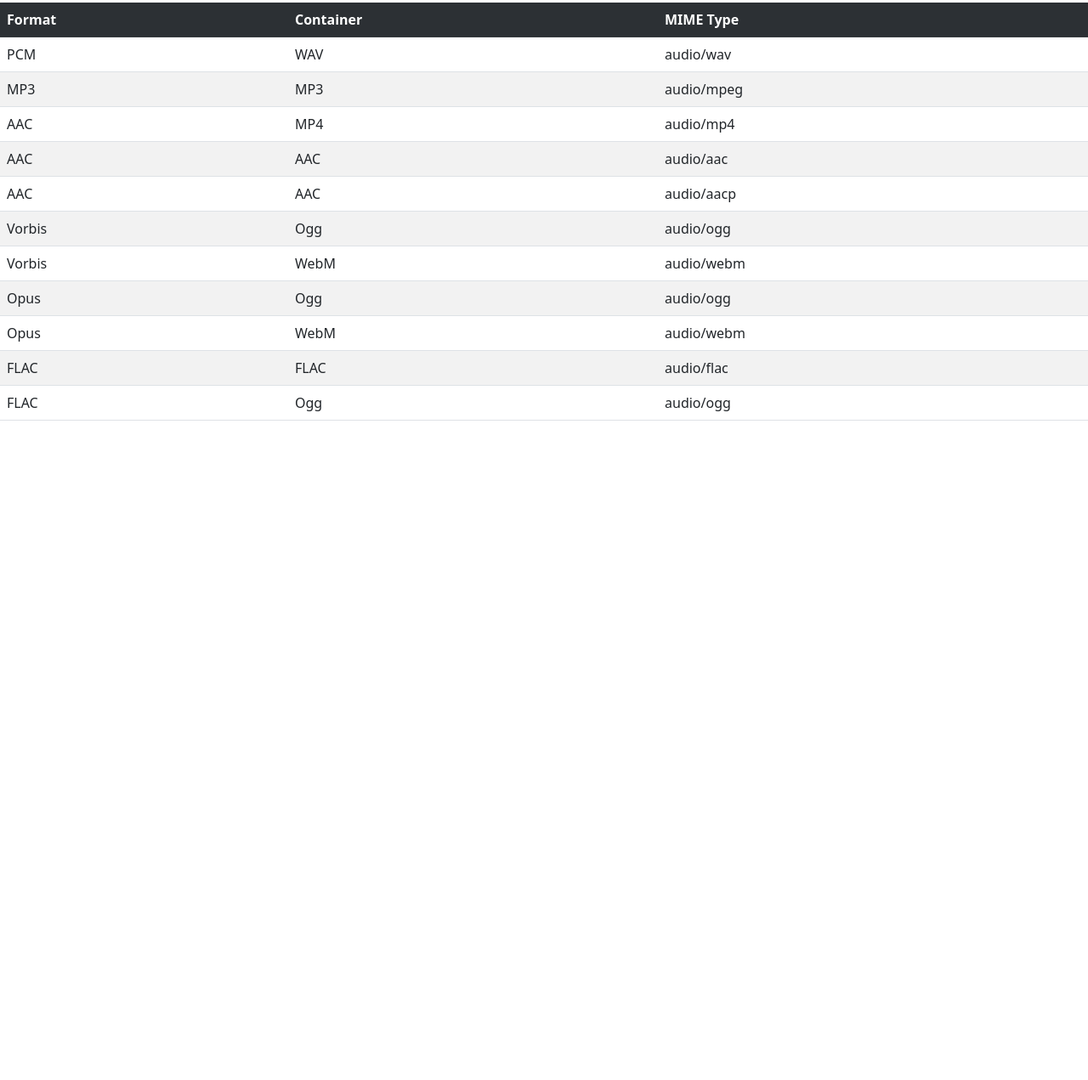
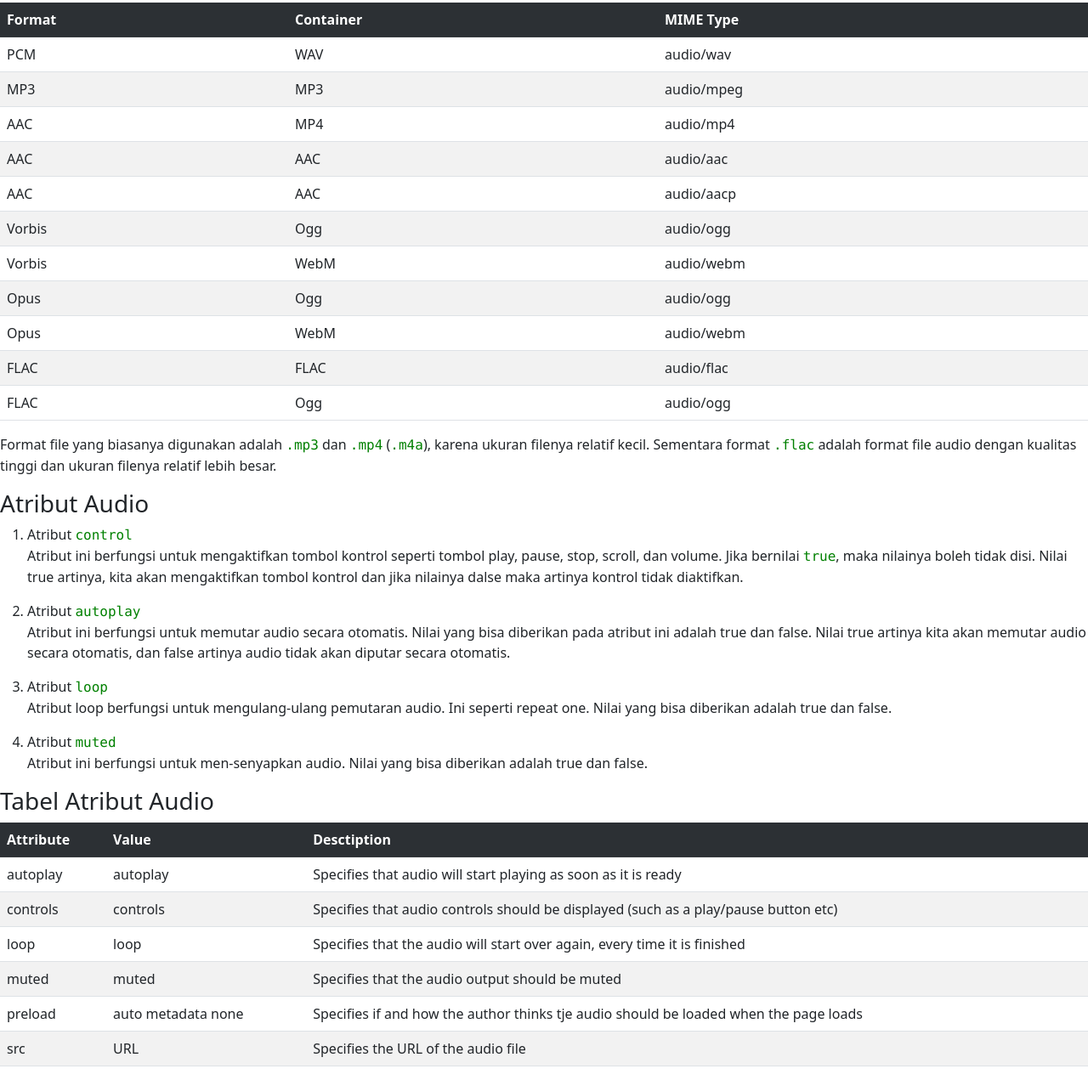
Before and after one commit to febrii0/Materi-Web-Polinela, a plain HTML site: page Basic Web Programming/6. Audio dan Video/Audio/AddAudio.html in a window 1280 px wide. Shown: the part 433-1704 px from the top of the page at 85% size. Before the commit the page ends 944 px from the top, so only its background shows below. Drawn offline with nearby package versions, Linux system fonts and the light colour scheme.

Commit message:
Menambahkan materi audio

```diff
--- a/Basic Web Programming/6. Audio dan Video/Audio/AddAudio.html
+++ b/Basic Web Programming/6. Audio dan Video/Audio/AddAudio.html
@@ -12,6 +12,10 @@
     <style type="text/css">
         th{
             font-weight: bold;
+        }
+
+        samp{
+            color: green;
         }
     </style>
 
@@ -106,5 +110,86 @@
         </tr>
     </div>
     </table>
+
+    <p>
+        Format file yang biasanya digunakan adalah <samp>.mp3</samp> dan <samp>.mp4</samp> (<samp>.m4a</samp>),
+        karena ukuran filenya relatif kecil. Sementara format <samp>.flac</samp> adalah format file audio dengan
+        kualitas tinggi dan ukuran filenya relatif lebih besar.
+    </p>
+    <h3>Atribut Audio</h3>
+
+    <ol>
+        <li>Atribut <samp>control</samp></li>
+        <p>
+            Atribut ini berfungsi untuk mengaktifkan tombol kontrol seperti tombol play, pause, stop, scroll, dan volume.
+            Jika bernilai <samp>true</samp>, maka nilainya boleh tidak disi. Nilai true artinya, kita akan mengaktifkan tombol kontrol
+            dan jika nilainya dalse maka artinya kontrol tidak diaktifkan.
+        </p>
+
+        <li>Atribut <samp>autoplay</samp></li>
+        <p>
+            Atribut ini berfungsi untuk memutar audio secara otomatis.
+            Nilai yang bisa diberikan pada atribut ini adalah true dan false. Nilai true artinya kita akan memutar audio secara otomatis, dan
+            false artinya audio tidak akan diputar secara otomatis.
+        </p>
+
+        <li>Atribut <samp>loop</samp></li>
+        <p>
+            Atribut loop berfungsi untuk mengulang-ulang pemutaran audio. Ini seperti repeat one. Nilai yang bisa diberikan adalah true dan false.
+        </p>
+
+        <li>Atribut <samp>muted</samp></li>
+        <p>
+            Atribut ini berfungsi untuk men-senyapkan audio. Nilai yang bisa diberikan adalah true dan false.
+        </p>
+    </ol>
+
+    <h3>Tabel Atribut Audio</h3>
+    <div class="table-responsive">
+        <table class="table table-striped">
+            <tr class="table-dark">
+                <th>Attribute</th>
+                <th>Value</th>
+                <th>Desctiption</th>
+            </tr>
+
+            <tr>
+                <td>autoplay</td>
+                <td>autoplay</td>
+                <td>Specifies that audio will start playing as soon as it is ready</td>
+            </tr>
+
+            <tr>
+                <td>controls</td>
+                <td>controls</td>
+                <td>Specifies that audio controls should be displayed (such as a play/pause button etc)</td>
+            </tr>
+
+            <tr>
+                <td>loop</td>
+                <td>loop</td>
+                <td>Specifies that the audio will start over again, every time it is finished</td>
+            </tr>
+
+            <tr>
+                <td>muted</td>
+                <td>muted</td>
+                <td>Specifies that the audio output should be muted</td>
+            </tr>
+
+            <tr>
+                <td>preload</td>
+                <td>auto metadata none</td>
+                <td>Specifies if and how the author thinks tje audio should be loaded when the page loads</td>
+            </tr>
+
+            <tr>
+                <td>src</td>
+                <td>URL</td>
+                <td>Specifies the URL of the audio file</td>
+            </tr>
+        </table>
+    </div>
+
 </body>
 </html>
```
